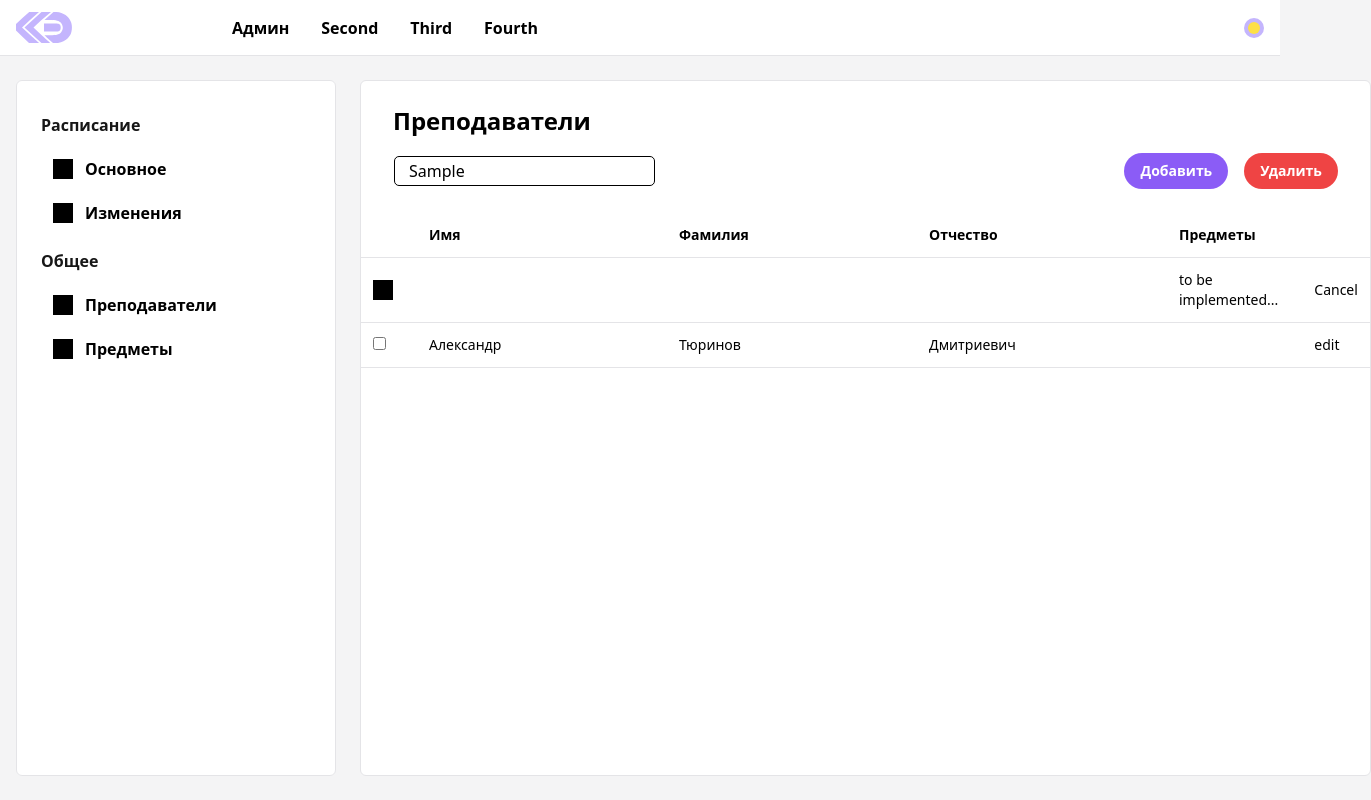
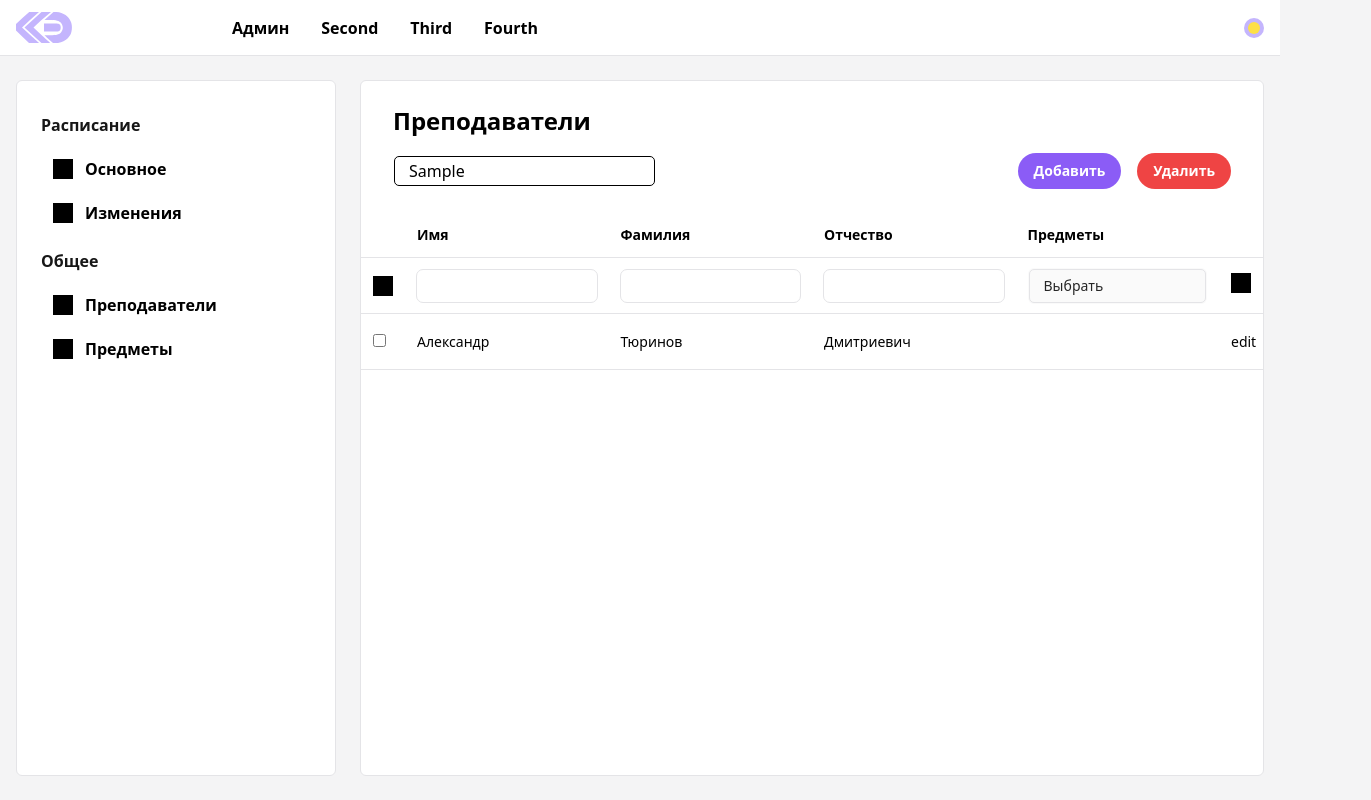
Before and after one commit to iswebdevru/rcenext-client, a Next.js app: page /admin/teachers in a window 1280 px wide. Both pictures are taken after typing "Sample" into the empty fields and a click on the button "Добавить". Shown: the whole page, 1371 px wide, since content can reach past the window. Built offline with nearby package versions, Linux system fonts and the light colour scheme.

Commit message:
fix & refactor: improve ui/ux of <Table /> and <Select />

```diff
--- a/src/components/common/Select.tsx
+++ b/src/components/common/Select.tsx
@@ -42,30 +42,29 @@ function sortByMostAccurate(searchText: string, a: string, b: string) {
 }
 
 export default function Select(props: SelectProps) {
-  const [searchText, setSearchText] = useState<string>('');
+  const defaultText = 'Выбрать';
+  const [searchText, setSearchText] = useState<string>(defaultText);
   const [showOptions, setShowOptions] = useState(false);
-  const [shouldSort, setShouldSort] = useState(false);
+  const [sortedChildren, setSortedChildren] = useState(
+    props.children as ReactElement<OptionProps>[]
+  );
   const dropDownRef = useRef<HTMLDivElement | null>(null);
 
   const handleChange: ChangeEventHandler<HTMLInputElement> = event => {
     setSearchText(event.currentTarget.value);
-    setShouldSort(true);
+    if (event.currentTarget.value === '') {
+      setSortedChildren(props.children as any);
+    } else {
+      setSortedChildren(prev =>
+        [...prev].sort((a, b) =>
+          sortByMostAccurate(searchText, a.props.value, b.props.value)
+        )
+      );
+    }
   };
 
-  const displaySelected = () => {
-    if (props.type === 'many') {
-      setSearchText(
-        typedChildren
-          .filter(child => props.active.includes(child.props.id))
-          .map(child => child.props.value)
-          .toString()
-      );
-    } else {
-      setSearchText(
-        typedChildren.find(child => child.props.id === props.active)!.props
-          .value
-      );
-    }
+  const onClose = () => {
+    setSearchText(defaultText);
   };
 
   // Handle outside click
@@ -79,33 +78,22 @@ export default function Select(props: SelectProps) {
 
   const count = Children.count(props.children);
   const height = showOptions ? (count < 5 ? count * 36 : 207) : 0;
-
-  const typedChildren = Children.toArray(
-    props.children
-  ) as ReactElement<OptionProps>[];
-
-  const sortedChildren = shouldSort
-    ? typedChildren.sort((a, b) =>
-        sortByMostAccurate(searchText, a.props.value, b.props.value)
-      )
-    : typedChildren;
-
   return (
     <div className="relative" ref={dropDownRef}>
       <input
         type="search"
-        className="h-9 transition-[outline,background] duration-75 outline outline-1 common-outline common-focus common-text bg-zinc-50 w-full px-4 text-sm rounded-md mb-2 dark:bg-zinc-800"
+        className="h-9 transition-[outline,background] duration-75 outline outline-1 common-outline common-focus common-text bg-zinc-50 w-full px-4 text-sm rounded-md dark:bg-zinc-800"
         value={searchText}
         onChange={handleChange}
         onFocus={() => {
           setShowOptions(true), setSearchText('');
         }}
-        onBlur={displaySelected}
+        onBlur={onClose}
       />
       <div
         className={classNames({
           'absolute transition-[padding] top-full left-0 right-0': true,
-          'py-2 pb-4': showOptions,
+          'py-4': showOptions,
         })}
       >
         <div
@@ -118,14 +106,10 @@ export default function Select(props: SelectProps) {
           >
             {sortedChildren.map((option, i) => {
               return (
-                <li>
+                <li key={option.props.id}>
                   {cloneElement(option, {
                     _index: i,
                     _parentProps: props,
-                    _setSearchText: setSearchText,
-                    _setShouldSort: setShouldSort,
-                    _displaySelected: displaySelected,
-                    _shouldSort: shouldSort,
                   })}
                 </li>
               );
@@ -142,10 +126,6 @@ interface OptionProps {
   value: string;
   _index?: number;
   _parentProps?: SelectProps;
-  _shouldSort?: boolean;
-  _setSearchText?: (state: string) => void;
-  _setShouldSort?: (state: boolean) => void;
-  _displaySelected?: () => void;
 }
 
 export function Option(props: OptionProps) {
@@ -161,8 +141,6 @@ export function Option(props: OptionProps) {
     } else {
       parentProps.setActive(props.id);
     }
-    props._setShouldSort!(false);
-    props._setSearchText!(props.value);
     // setShowOptions(false);
   };
   const handleKeyDownFactory = (
@@ -172,13 +150,6 @@ export function Option(props: OptionProps) {
       handleSelect();
     }
   };
-
-  useEffect(() => {
-    if (!props._shouldSort) {
-      props._displaySelected!();
-    }
-  }, [parentProps.active]);
-
   return (
     <button
       className={classNames({
--- a/src/components/features/Table.tsx
+++ b/src/components/features/Table.tsx
@@ -8,7 +8,10 @@ import {
   useState,
 } from 'react';
 
-export type EditableRaw = (props: { id: number | null }) => JSX.Element;
+export type EditableRaw = (props: {
+  id: number | null;
+  cancel: () => void;
+}) => JSX.Element;
 
 export interface TableProps {
   title: string;
@@ -36,6 +39,10 @@ export default function Table(props: TableProps) {
     setEditingItemId(null);
   };
 
+  const cancel = () => {
+    setEditingItemId(undefined);
+  };
+
   return (
     <div className="transition-colors grow self-stretch border rounded-md common-border component-bg">
       <div className="px-8 py-6">
@@ -58,18 +65,20 @@ export default function Table(props: TableProps) {
           </div>
         </div>
       </div>
-      <table className="w-full">
+      <table className="w-full table-fixed">
         <tbody>
           <tr className="transition-colors border-b common-border">
             <th aria-label="Выбрать" className="p-3 text-sm w-11"></th>
             {props.heads.map((head, i) => (
-              <th key={i} className="px-6 py-3 text-sm text-left">
+              <th key={i} className="p-3 text-sm text-left">
                 {head as string}
               </th>
             ))}
             <th aria-label="Изменить" className="p-3 text-sm w-11"></th>
           </tr>
-          {editingItemId === null ? <props.EditableRaw id={null} /> : undefined}
+          {editingItemId === null ? (
+            <props.EditableRaw id={null} cancel={cancel} />
+          ) : undefined}
           <>
             {Children.map(props.children, row =>
               cloneElement(row, {
@@ -99,26 +108,22 @@ export function TableRow({
     return _setSelectedItems!(prev => [...prev, id]);
   };
   return (
-    <tr className="transition-colors border-b common-border">
-      <TableDataSmall>
+    <tr className="transition-colors border-b common-border h-14">
+      <TableData>
         <input
           type="checkbox"
           checked={_selectedItems!.includes(id)}
           onChange={handleSelectItem}
         />
-      </TableDataSmall>
+      </TableData>
       <>{children}</>
-      <TableDataSmall>
+      <TableData>
         <button>edit</button>
-      </TableDataSmall>
+      </TableData>
     </tr>
   );
 }
 
 export function TableData({ children }: TableDataProps) {
-  return <td className="px-6 py-3 text-sm">{children}</td>;
-}
-
-export function TableDataSmall({ children }: TableDataProps) {
   return <td className="p-3 text-sm">{children}</td>;
 }
--- a/src/pages/admin/teachers.tsx
+++ b/src/pages/admin/teachers.tsx
@@ -1,9 +1,9 @@
 import Head from 'next/head';
-import { ChangeEvent, useState } from 'react';
+import { ChangeEvent, ComponentPropsWithoutRef, useState } from 'react';
+import Select, { Option } from '../../components/common/Select';
 import Table, {
   EditableRaw,
   TableData,
-  TableDataSmall,
   TableRow,
 } from '../../components/features/Table';
 import AdminSidebar from '../../components/layout/AdminSidebar';
@@ -22,7 +22,18 @@ interface EditableTeacher extends Omit<Teacher, 'id'> {
   id: number | null;
 }
 
-const EditTeacher: EditableRaw = ({ id }) => {
+function InputText(props: ComponentPropsWithoutRef<'input'>) {
+  return (
+    <input
+      {...props}
+      type="text"
+      className="w-full min-w-0 transition-[outline] duration-75 outline outline-1 common-outline common-focus px-4 h-8 text-sm rounded-md"
+    />
+  );
+}
+
+const EditTeacher: EditableRaw = ({ id, cancel }) => {
+  const [selectedSubjects, setSelectedSubjects] = useState<number[]>([]);
   const [teacher, setTeacher] = useState<EditableTeacher | null>(
     id === null
       ? {
@@ -43,35 +54,42 @@ const EditTeacher: EditableRaw = ({ id }) => {
     };
 
   return (
-    <tr className="transition-colors border-b common-border">
-      <TableDataSmall>
+    <tr className="transition-colors border-b common-border h-14">
+      <td className="text-sm px-3 py-2">
         <div className="w-5 h-5 bg-black"></div>
-      </TableDataSmall>
-      <TableData>
-        <input
-          type="text"
+      </td>
+      <td className="text-sm px-3 py-2">
+        <InputText
           value={teacher?.firstName}
           onChange={handleInputTextFactory('firstName')}
         />
-      </TableData>
-      <TableData>
-        <input
-          type="text"
+      </td>
+      <td className="text-sm px-3 py-2">
+        <InputText
           value={teacher?.lastName}
           onChange={handleInputTextFactory('lastName')}
         />
-      </TableData>
-      <TableData>
-        <input
-          type="text"
+      </td>
+      <td className="text-sm px-3 py-2">
+        <InputText
           value={teacher?.patronymic}
           onChange={handleInputTextFactory('patronymic')}
         />
-      </TableData>
-      <TableData>to be implemented...</TableData>
-      <TableDataSmall>
-        <button>Cancel</button>
-      </TableDataSmall>
+      </td>
+      <td className="text-sm px-3 py-2">
+        <Select
+          type="many"
+          active={selectedSubjects}
+          setActive={setSelectedSubjects}
+        >
+          <Option id={1} value="Математика" />
+          <Option id={2} value="Русский язык" />
+          <Option id={3} value="Информатика" />
+        </Select>
+      </td>
+      <td className="text-sm px-3 py-2">
+        <button className="w-5 h-5 bg-black" onClick={cancel}></button>
+      </td>
     </tr>
   );
 };
```
